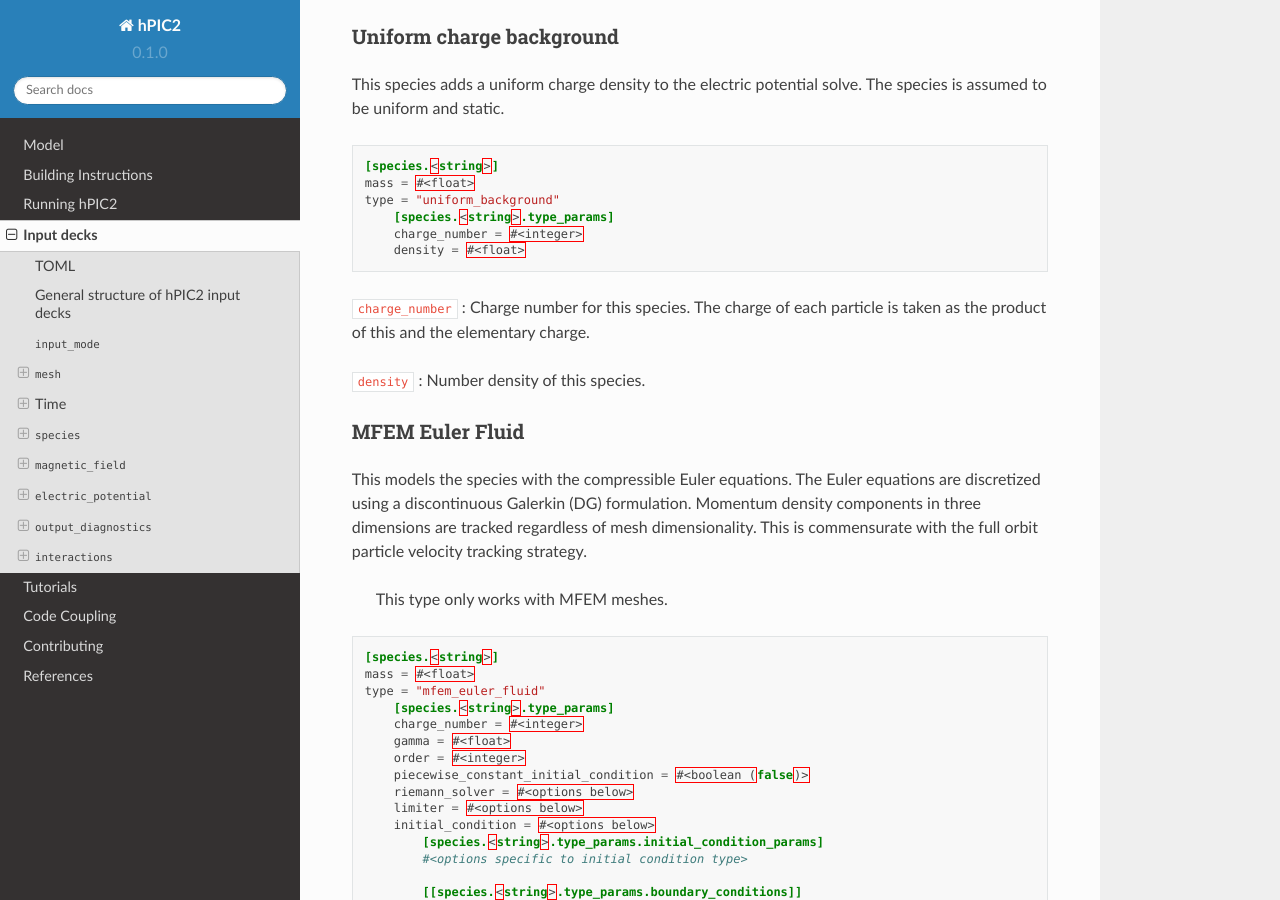
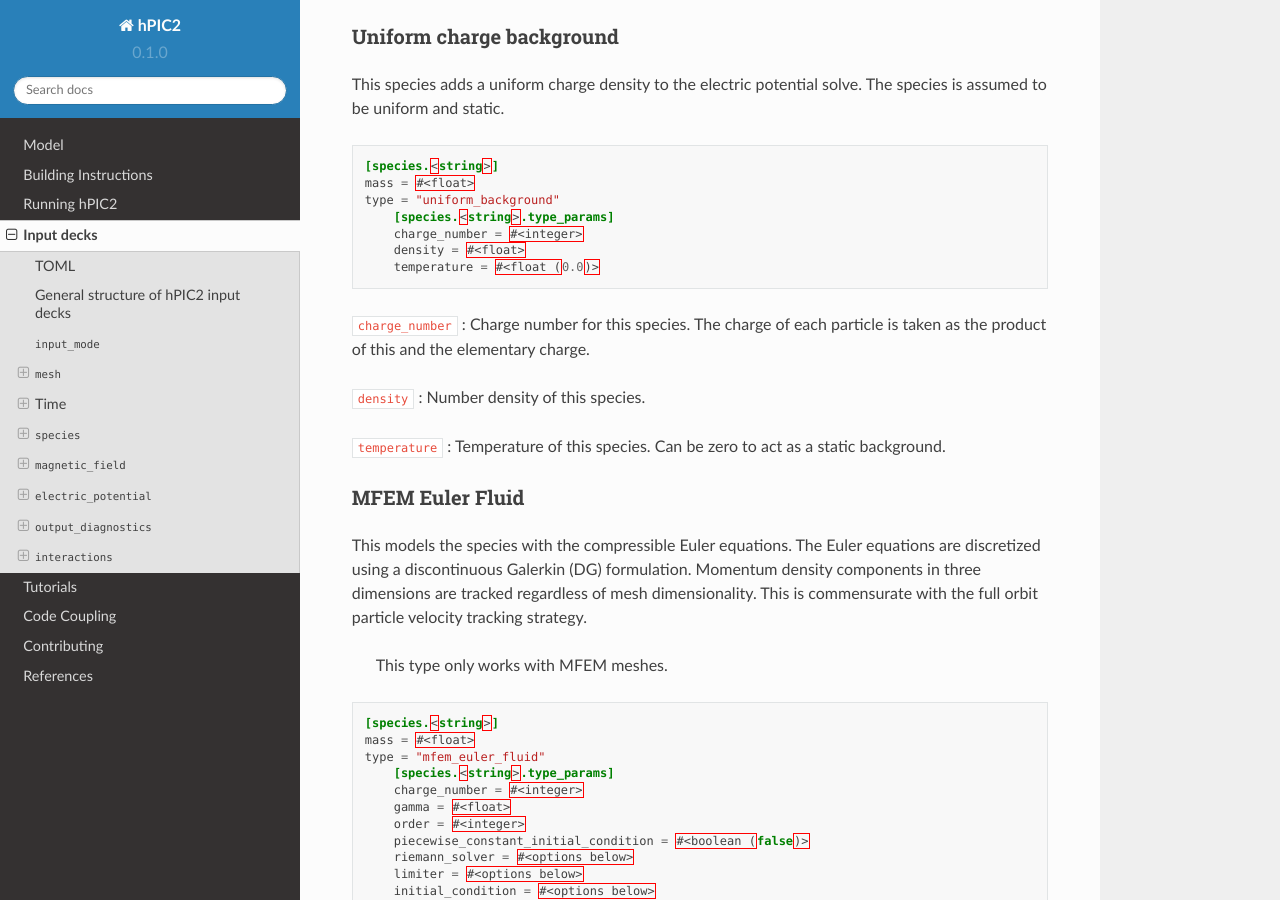
Before and after one commit to lcpp-org/hpic2doc, a Sphinx documentation site: the page built from docs/source/input_deck.rst, in a window 1280 px wide and 900 px high, scrolled down 16819 px. Built offline with Sphinx 7.4.7 and the Read the Docs theme 2.0.0, drawn with Linux system fonts in a browser that asks for light colours; cross-references to code outside the pages are shown as plain code.

Commit message:
Add temperature to uniform background input deck

```diff
--- a/docs/source/input_deck.rst
+++ b/docs/source/input_deck.rst
@@ -1056,6 +1056,7 @@
        [species.<string>.type_params]
        charge_number = #<integer>
        density = #<float>
+       temperature = #<float (0.0)>
 
 ``charge_number``
 : Charge number for this species.
@@ -1064,6 +1065,9 @@
 
 ``density``
 : Number density of this species.
+
+``temperature``
+: Temperature of this species. Can be zero to act as a static background.
 
 MFEM Euler Fluid
 ^^^^^^^^^^^^^^^^^
```
